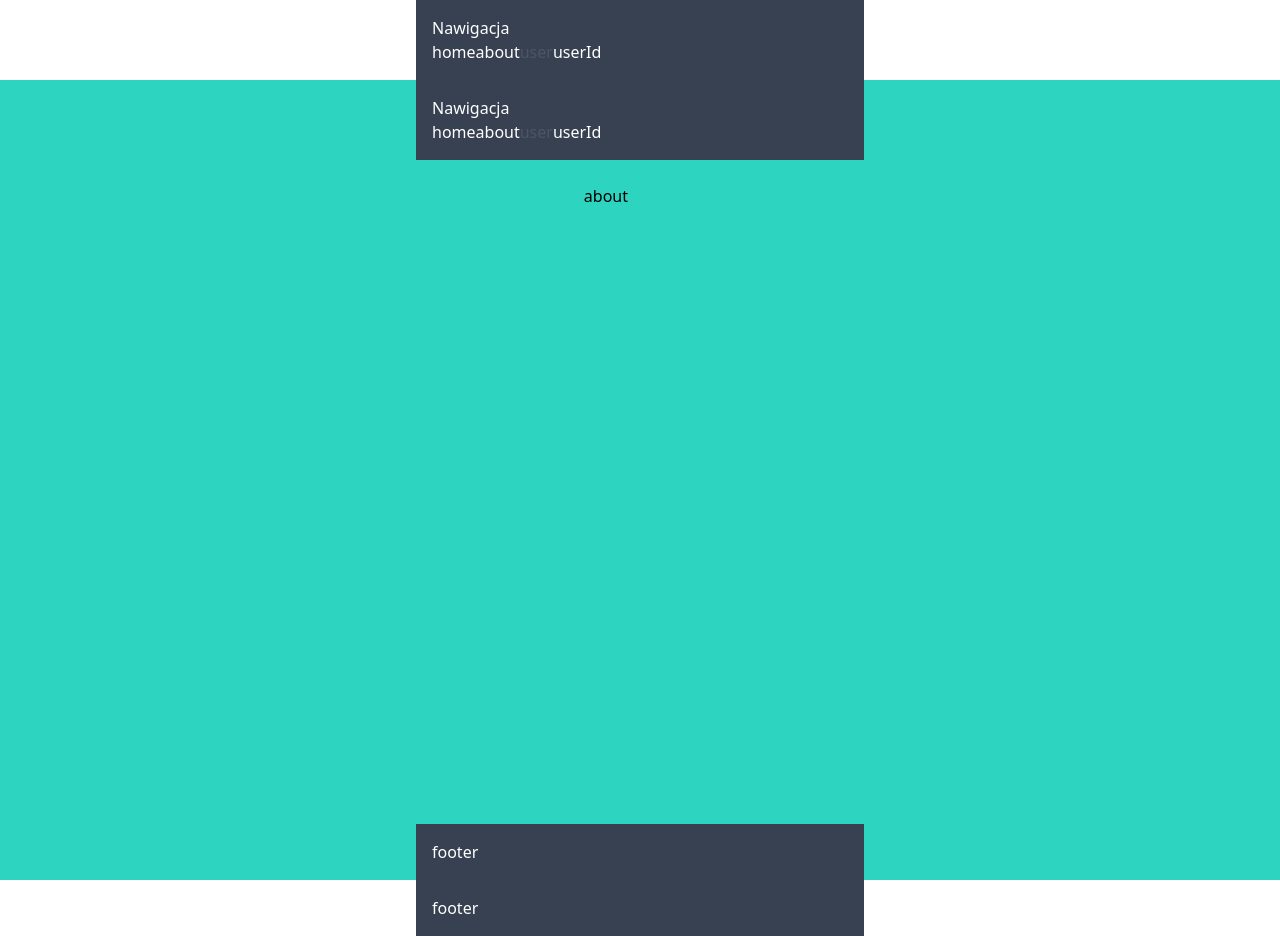
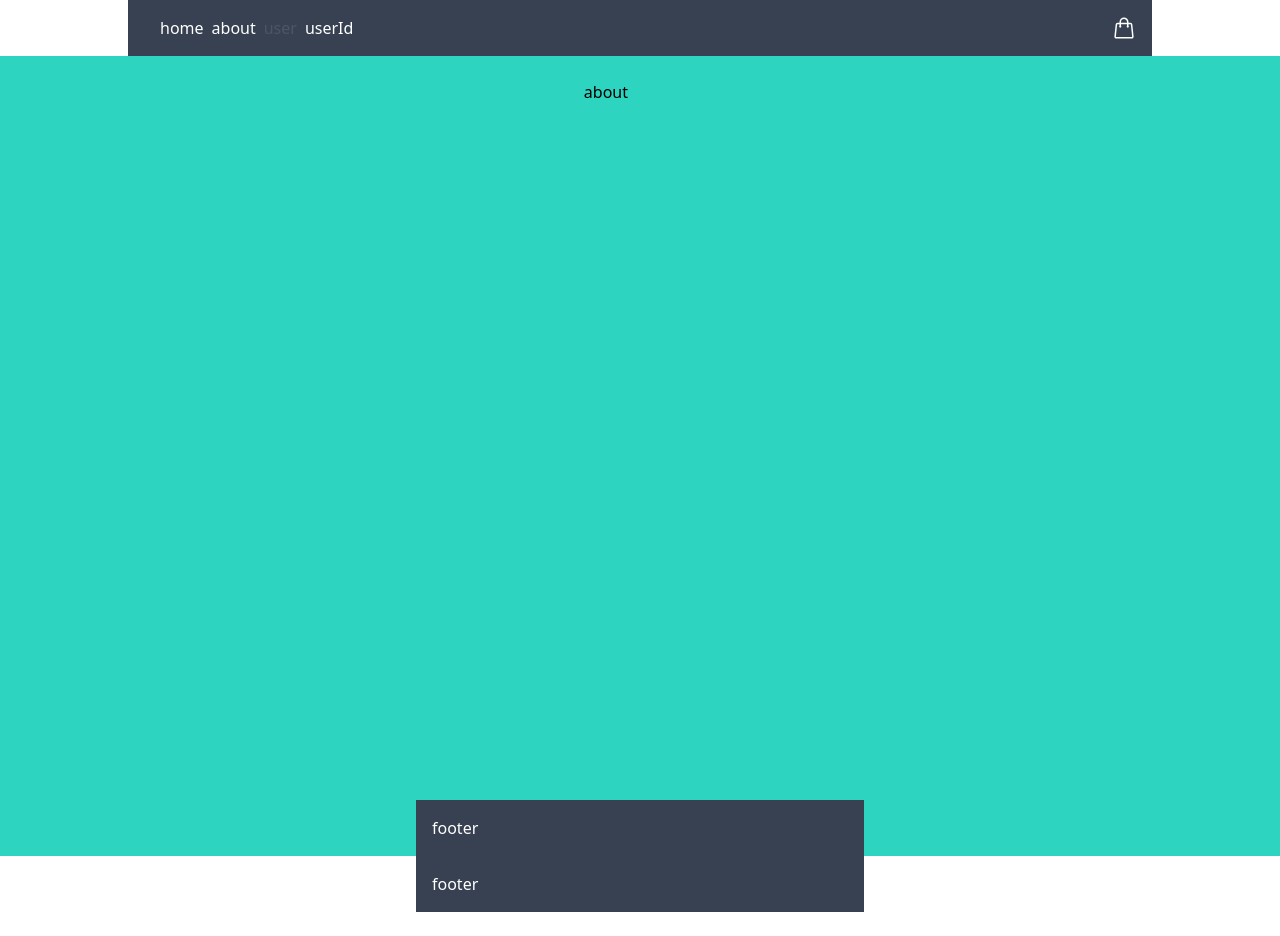
Before and after one commit to 1991Pawel/next-sklep, a Next.js app: page /user in a window 1280 px wide. After the commit the page ends 912 px from the top, so only its background shows below. Built offline with nearby package versions, Linux system fonts and the light colour scheme.

Commit message:
add cart icon

```diff
--- /dev/null
+++ b/components/Cart/CartBar.tsx
@@ -0,0 +1,22 @@
+import Link from "next/link";
+
+export const CartBar = () => {
+  return (
+    <Link href="/cart">
+      <svg
+        xmlns="http://www.w3.org/2000/svg"
+        fill="none"
+        viewBox="0 0 24 24"
+        strokeWidth={1.5}
+        stroke="currentColor"
+        className="w-6 h-6 text-white"
+      >
+        <path
+          strokeLinecap="round"
+          strokeLinejoin="round"
+          d="M15.75 10.5V6a3.75 3.75 0 10-7.5 0v4.5m11.356-1.993l1.263 12c.07.665-.45 1.243-1.119 1.243H4.25a1.125 1.125 0 01-1.12-1.243l1.264-12A1.125 1.125 0 015.513 7.5h12.974c.576 0 1.059.435 1.119 1.007zM8.625 10.5a.375.375 0 11-.75 0 .375.375 0 01.75 0zm7.5 0a.375.375 0 11-.75 0 .375.375 0 01.75 0z"
+        />
+      </svg>
+    </Link>
+  );
+};
--- a/components/Footer.tsx
+++ b/components/Footer.tsx
@@ -1,7 +1,7 @@
 export const Footer = () => {
   return (
     <footer
-      className="bg-gray-700 text-white
+      className="max-w-5xl bg-gray-700 text-white
          py-4 px-4 max-w-md mx-auto w-full"
     >
       footer
--- a/components/Header.tsx
+++ b/components/Header.tsx
@@ -1,27 +1,39 @@
-import Link from "next/link"
-import { useRouter } from 'next/router';
-
+import Link from "next/link";
+import { useRouter } from "next/router";
+import { CartBar } from "./Cart/CartBar";
 
 export const Header = () => {
   const router = useRouter();
-  console.log(router.pathname)
-    return  (
-        <header className="max-w-md mx-auto w-full">
-        <nav className="bg-gray-700 py-4 px-4 text-white">
-       Nawigacja <br/>
-       <Link className={router.pathname == "/" ? "selected" : ""} href="/">
+  console.log(router.pathname);
+  return (
+    <header className="max-w-5xl mx-auto w-full flex items-center justify-between bg-gray-700 px-4">
+      <nav className=" py-4 px-4 text-white flex ">
+        <Link
+          className={router.pathname == "/" ? "selected mr-2" : "mr-2"}
+          href="/"
+        >
           home
         </Link>
-      <Link className={router.pathname == "/about" ? "selected" : ""} href="/about">
+        <Link
+          className={router.pathname == "/about" ? "selected mr-2" : "mr-2"}
+          href="/about"
+        >
           about
         </Link>
-      <Link className={router.pathname == "/user" ? "selected" : ""} href="/user">
+        <Link
+          className={router.pathname == "/user" ? "selected mr-2" : "mr-2"}
+          href="/user"
+        >
           user
         </Link>
-      <Link className={router.pathname == "/user/[id]" ? "selected" : ""} href="/user/1">
+        <Link
+          className={router.pathname == "/user/[id]" ? "selected mr-2" : "mr-2"}
+          href="/user/1"
+        >
           userId
         </Link>
       </nav>
+      <CartBar />
     </header>
-    )
-}
+  );
+};
--- a/components/Product.tsx
+++ b/components/Product.tsx
@@ -2,7 +2,8 @@ import Link from "next/link";
 import { NextSeo } from "next-seo";
 import { Rating } from "./Rating";
 import Image from "next/legacy/image";
-import ReactMarkdown from "react-markdown";
+import { ZaisteReactMarkDown } from "./ZaisteReactMarkdown";
+import { MarkdownResult } from "@/utils";
 interface ProductDetails {
   id: number;
   description: string;
@@ -10,7 +11,7 @@ interface ProductDetails {
   thumbnailAlt: string;
   rating: number;
   title: string;
-  longDescription: string;
+  longDescription: MarkdownResult;
 }
 
 type ProductListItem = Pick<
@@ -58,7 +59,7 @@ export const ProductDetails = ({ data }: ProductDetailsProps) => {
       <h2 className="p-4 text-3xl font-bold">{data.title}</h2>
       <p className="p-4">{data.description}</p>
       <article className="p-4 prose lg:prose-xl">
-        <ReactMarkdown className="p-4">{data.longDescription}</ReactMarkdown>
+        <ZaisteReactMarkDown>{data.longDescription}</ZaisteReactMarkDown>
       </article>
 
       <Rating rating={data.rating} />
--- /dev/null
+++ b/components/ZaisteReactMarkdown.tsx
@@ -0,0 +1,21 @@
+import ReactMarkdown from "react-markdown";
+import Link from "next/link";
+import { MDXRemote } from "next-mdx-remote";
+import { MarkdownResult } from "../utils";
+
+export const ZaisteReactMarkDown = ({
+  children,
+}: {
+  children: MarkdownResult;
+}) => {
+  return (
+    <MDXRemote
+      {...children}
+      components={{
+        a: ({ href, ...props }: any) => {
+          return <Link href={href ? href : ""} {...props}></Link>;
+        },
+      }}
+    ></MDXRemote>
+  );
+};
--- a/package.json
+++ b/package.json
@@ -16,6 +16,7 @@
     "eslint": "8.32.0",
     "eslint-config-next": "13.1.4",
     "next": "13.1.4",
+    "next-mdx-remote": "^4.3.0",
     "next-seo": "^5.15.0",
     "react": "18.2.0",
     "react-dom": "18.2.0",
--- a/pages/about.tsx
+++ b/pages/about.tsx
@@ -4,10 +4,7 @@ import { Main } from "@/components/Main";
 const About = () => {
   return (
     <div className="flex flex-col min-h-screen bg-teal-400">
-      <Header />
-      <Main>
-        about
-      </Main>
+      <Main>about</Main>
       <Footer />
     </div>
   );
--- a/pages/products/[productId].tsx
+++ b/pages/products/[productId].tsx
@@ -2,7 +2,7 @@ import { ProductDetails } from "@/components/Product";
 import { GetStaticPropsContext, InferGetStaticPropsType } from "next";
 import Link from "next/link";
 import { useRouter } from "next/router";
-
+import { serialize } from "next-mdx-remote/serialize";
 export type InferGetStaticPathsType<T> = T extends () => Promise<{
   paths: Array<{ params: infer R }>;
 }>
@@ -39,10 +39,19 @@ export const getStaticProps = async ({
     `https://naszsklep-api.vercel.app/api/products/${params.productId}`
   );
   const data: StoreApiResponse | null = await res.json();
+  if (!data) {
+    return {
+      props: {},
+      notFound: true,
+    };
+  }
 
   return {
     props: {
-      data,
+      data: {
+        ...data,
+        longDescription: await serialize(data.longDescription),
+      },
     },
   };
 };
--- a/pages/user/[id].tsx
+++ b/pages/user/[id].tsx
@@ -3,7 +3,6 @@ import { Header } from "@/components/Header";
 const Slug = () => {
   return (
     <div className="flex flex-col min-h-screen bg-teal-400">
-      <Header />
       <main className="flex-grow mx-auto  max-w-2xl grid p-6 gap-6 sm:grid-cols-2">
         about
       </main>
--- a/pages/user/index.tsx
+++ b/pages/user/index.tsx
@@ -3,7 +3,6 @@ import { Header } from "@/components/Header";
 const User = () => {
   return (
     <div className="flex flex-col min-h-screen bg-teal-400">
-      <Header />
       <main className="flex-grow mx-auto  max-w-2xl grid p-6 gap-6 sm:grid-cols-2">
         about
       </main>
--- /dev/null
+++ b/utils.ts
@@ -0,0 +1,3 @@
+import { MDXRemoteSerializeResult } from "next-mdx-remote";
+
+export type MarkdownResult = MDXRemoteSerializeResult<Record<string, unknown>>;
```
Also changed, not shown: 1 other file (tests, documents, lock files or other folders). Lines whose indentation alone changed are shown as unchanged.
